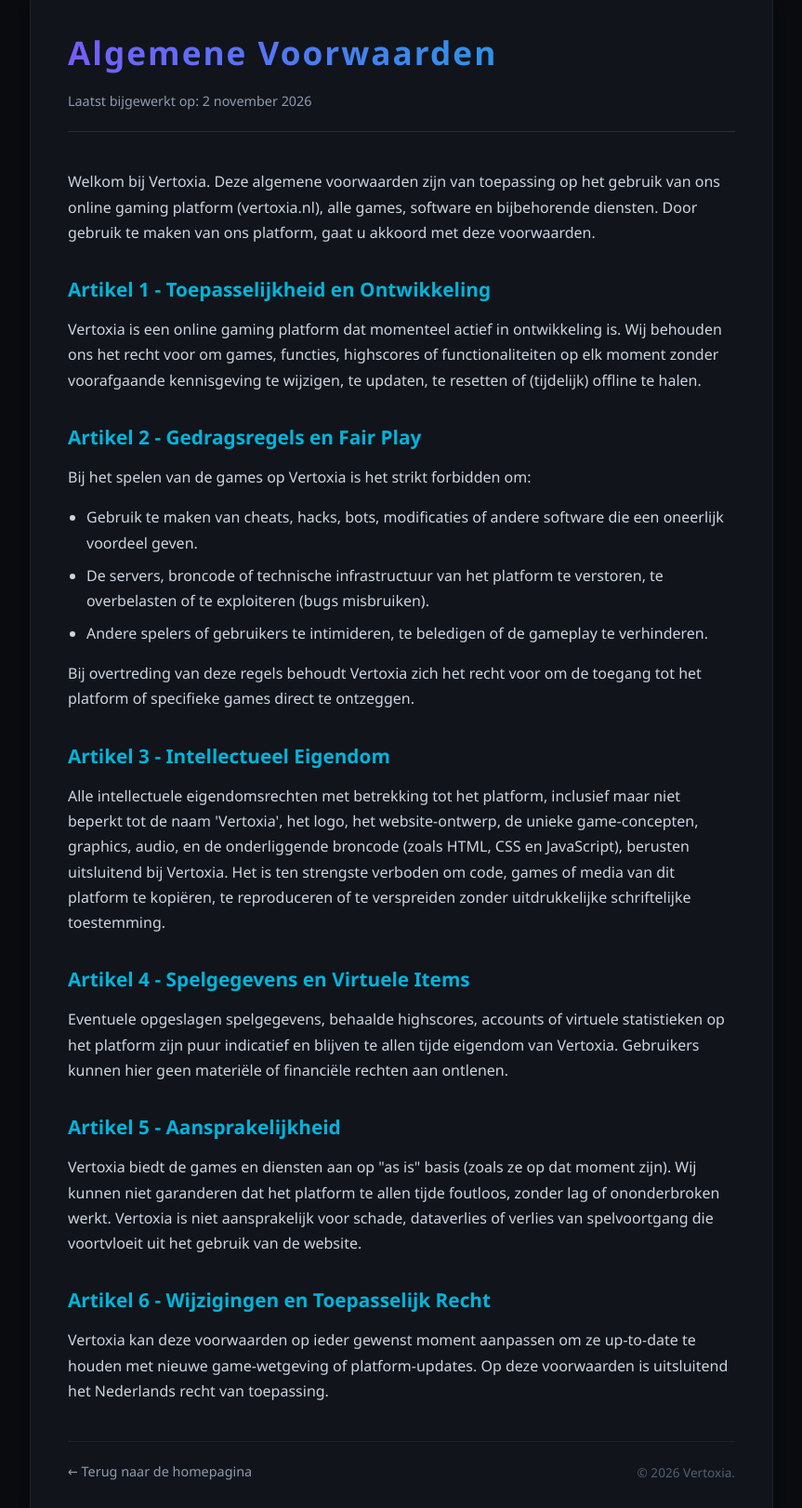
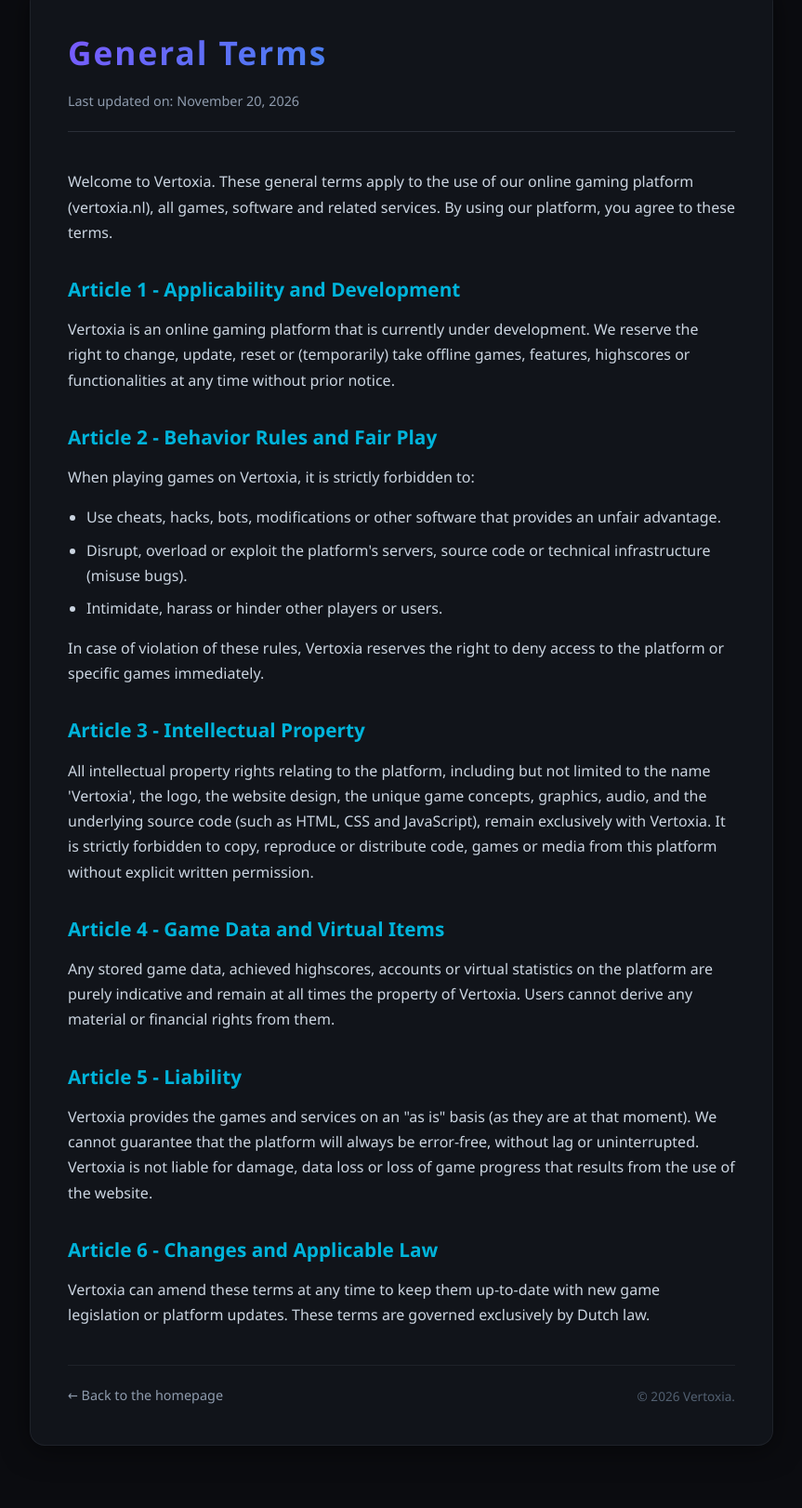
Before and after one commit to larsveenstra602-gif/vertoxia, a plain HTML site: page algemene-voorwaarden.html in a window 1280 px wide. Shown: the part 54-1676 px from the top of the page at 93% size, without its empty margins (208-1071 px from the left). After the commit the page ends 1649 px from the top, so only its background shows below. Drawn offline with Linux system fonts and the light colour scheme.

Commit message:
Add files via upload

```diff
--- a/algemene-voorwaarden.html
+++ b/algemene-voorwaarden.html
@@ -3,7 +3,7 @@
 <head>
     <meta charset="UTF-8">
     <meta name="viewport" content="width=device-width, initial-scale=1.0">
-    <title>Vertoxia - Algemene Voorwaarden</title>
+    <title>Vertoxia - General Terms</title>
     <!-- De schone, veilige favicon-regel -->
     <link rel="icon" type="image/png" href="logo.png">
     <style>
@@ -88,37 +88,37 @@
 <body>
 
     <div class="container">
-        <h1>Algemene Voorwaarden</h1>
-        <div class="meta">Laatst bijgewerkt op: 2 november 2026</div>
+        <h1>General Terms</h1>
+        <div class="meta">Last updated on: November 20, 2026</div>
 
-        <p>Welkom bij Vertoxia. Deze algemene voorwaarden zijn van toepassing op het gebruik van ons online gaming platform (vertoxia.nl), alle games, software en bijbehorende diensten. Door gebruik te maken van ons platform, gaat u akkoord met deze voorwaarden.</p>
+        <p>Welcome to Vertoxia. These general terms apply to the use of our online gaming platform (vertoxia.nl), all games, software and related services. By using our platform, you agree to these terms.</p>
 
-        <h2>Artikel 1 - Toepasselijkheid en Ontwikkeling</h2>
-        <p>Vertoxia is een online gaming platform dat momenteel actief in ontwikkeling is. Wij behouden ons het recht voor om games, functies, highscores of functionaliteiten op elk moment zonder voorafgaande kennisgeving te wijzigen, te updaten, te resetten of (tijdelijk) offline te halen.</p>
+        <h2>Article 1 - Applicability and Development</h2>
+        <p>Vertoxia is an online gaming platform that is currently under development. We reserve the right to change, update, reset or (temporarily) take offline games, features, highscores or functionalities at any time without prior notice.</p>
 
-        <h2>Artikel 2 - Gedragsregels en Fair Play</h2>
-        <p>Bij het spelen van de games op Vertoxia is het strikt forbidden om:</p>
+        <h2>Article 2 - Behavior Rules and Fair Play</h2>
+        <p>When playing games on Vertoxia, it is strictly forbidden to:</p>
         <ul>
-            <li>Gebruik te maken van cheats, hacks, bots, modificaties of andere software die een oneerlijk voordeel geven.</li>
-            <li>De servers, broncode of technische infrastructuur van het platform te verstoren, te overbelasten of te exploiteren (bugs misbruiken).</li>
-            <li>Andere spelers of gebruikers te intimideren, te beledigen of de gameplay te verhinderen.</li>
+            <li>Use cheats, hacks, bots, modifications or other software that provides an unfair advantage.</li>
+            <li>Disrupt, overload or exploit the platform's servers, source code or technical infrastructure (misuse bugs).</li>
+            <li>Intimidate, harass or hinder other players or users.</li>
         </ul>
-        <p>Bij overtreding van deze regels behoudt Vertoxia zich het recht voor om de toegang tot het platform of specifieke games direct te ontzeggen.</p>
+        <p>In case of violation of these rules, Vertoxia reserves the right to deny access to the platform or specific games immediately.</p>
 
-        <h2>Artikel 3 - Intellectueel Eigendom</h2>
-        <p>Alle intellectuele eigendomsrechten met betrekking tot het platform, inclusief maar niet beperkt tot de naam 'Vertoxia', het logo, het website-ontwerp, de unieke game-concepten, graphics, audio, en de onderliggende broncode (zoals HTML, CSS en JavaScript), berusten uitsluitend bij Vertoxia. Het is ten strengste verboden om code, games of media van dit platform te kopiëren, te reproduceren of te verspreiden zonder uitdrukkelijke schriftelijke toestemming.</p>
+        <h2>Article 3 - Intellectual Property</h2>
+        <p>All intellectual property rights relating to the platform, including but not limited to the name 'Vertoxia', the logo, the website design, the unique game concepts, graphics, audio, and the underlying source code (such as HTML, CSS and JavaScript), remain exclusively with Vertoxia. It is strictly forbidden to copy, reproduce or distribute code, games or media from this platform without explicit written permission.</p>
 
-        <h2>Artikel 4 - Spelgegevens en Virtuele Items</h2>
-        <p>Eventuele opgeslagen spelgegevens, behaalde highscores, accounts of virtuele statistieken op het platform zijn puur indicatief en blijven te allen tijde eigendom van Vertoxia. Gebruikers kunnen hier geen materiële of financiële rechten aan ontlenen.</p>
+        <h2>Article 4 - Game Data and Virtual Items</h2>
+        <p>Any stored game data, achieved highscores, accounts or virtual statistics on the platform are purely indicative and remain at all times the property of Vertoxia. Users cannot derive any material or financial rights from them.</p>
 
-        <h2>Artikel 5 - Aansprakelijkheid</h2>
-        <p>Vertoxia biedt de games en diensten aan op "as is" basis (zoals ze op dat moment zijn). Wij kunnen niet garanderen dat het platform te allen tijde foutloos, zonder lag of ononderbroken werkt. Vertoxia is niet aansprakelijk voor schade, dataverlies of verlies van spelvoortgang die voortvloeit uit het gebruik van de website.</p>
+        <h2>Article 5 - Liability</h2>
+        <p>Vertoxia provides the games and services on an "as is" basis (as they are at that moment). We cannot guarantee that the platform will always be error-free, without lag or uninterrupted. Vertoxia is not liable for damage, data loss or loss of game progress that results from the use of the website.</p>
 
-        <h2>Artikel 6 - Wijzigingen en Toepasselijk Recht</h2>
-        <p>Vertoxia kan deze voorwaarden op ieder gewenst moment aanpassen om ze up-to-date te houden met nieuwe game-wetgeving of platform-updates. Op deze voorwaarden is uitsluitend het Nederlands recht van toepassing.</p>
+        <h2>Article 6 - Changes and Applicable Law</h2>
+        <p>Vertoxia can amend these terms at any time to keep them up-to-date with new game legislation or platform updates. These terms are governed exclusively by Dutch law.</p>
 
         <div class="footer-links">
-            <a href="index.html" class="back-button">&larr; Terug naar de homepagina</a>
+            <a href="index.html" class="back-button">&larr; Back to the homepage</a>
             <div class="terms-copyright">&copy; 2026 Vertoxia.</div>
         </div>
     </div>
```
Also changed, not shown: index.html (+6 -6 lines), support.html (+4 -4 lines).
